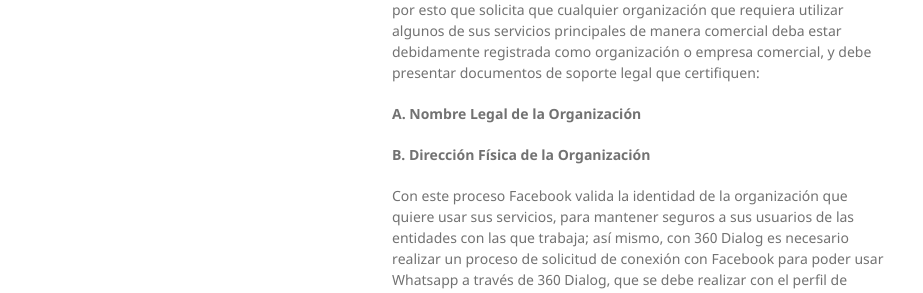
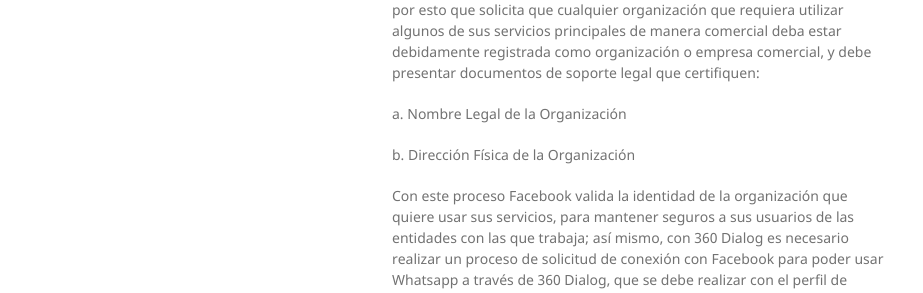
Before and after one commit to chatbotsUECCI/chatbot_ecci_documentation, a Jekyll site: the page built from Chapters/chapter02_consideraciones.md, in a window 1280 px wide. Shown: the part 1756-2049 px from the top of the page, without its empty margins (178-1101 px from the left). Built offline with Jekyll 4.4.1, drawn with Linux system fonts in a browser that asks for light colours; our own code applies the rules of GitHub Pages for plain Markdown files.

```diff
--- a/Chapters/chapter02_consideraciones.md
+++ b/Chapters/chapter02_consideraciones.md
@@ -56,9 +56,9 @@ cuanto al servicio que ofrece.</p>
 
 <p>Facebook es muy riguroso en su habilitación de servicios comerciales, y es por esto que solicita que cualquier organización que requiera utilizar algunos de sus servicios principales de manera comercial deba estar debidamente registrada como organización o empresa comercial, y debe presentar documentos de soporte legal que certifiquen:</p>
 
-<p><b>A. Nombre Legal de la Organización</b></p>
+<p>a. Nombre Legal de la Organización</p>
 
-<p><b>B. Dirección Física de la Organización</b></p>
+<p>b. Dirección Física de la Organización</p>
 
 <p>Con este proceso Facebook valida la identidad de la organización que quiere usar sus
 servicios, para mantener seguros a sus usuarios de las entidades con las que trabaja;
```
